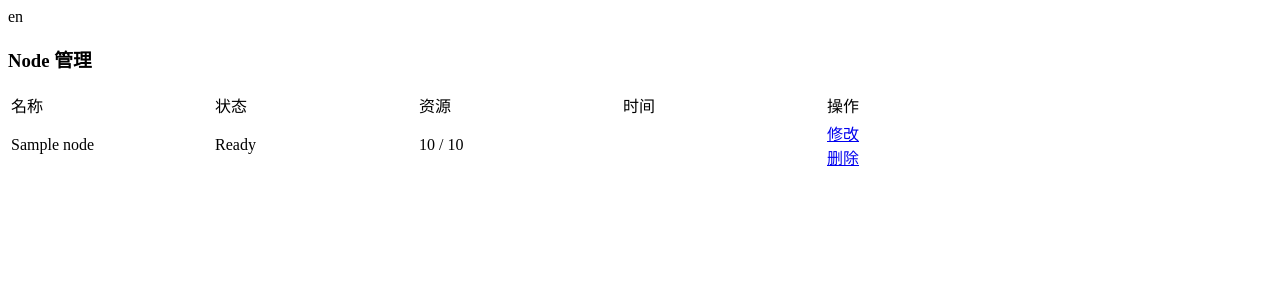
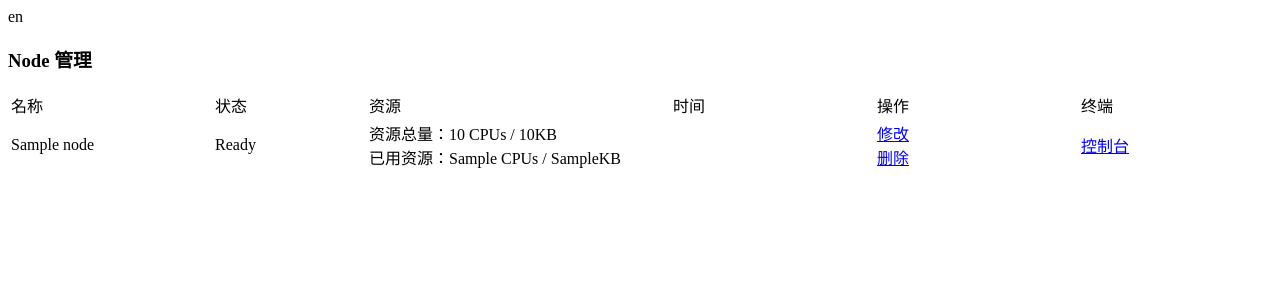
Before and after one commit to xdhuxc/xdevops, a Flask app: template app/templates/node.html in a window 1280 px wide. Shown: the top 300 px of the page. Run offline with Flask 2, Linux system fonts and the light colour scheme; the template is opened without the code that fills it: most values are stand-ins (such as "Sample title", 1, 10 or a date in 2020); some libraries are stand-ins or nearby versions.

Commit message:
node基本信息展示。

```diff
--- a/app/templates/node.html
+++ b/app/templates/node.html
@@ -16,25 +16,32 @@
                 <td>资源</td>
                 <td>时间</td>
                 <td>操作</td>
+                <td>终端</td>
             </tr>
             {% for node in node_list %}
                 <tr>
                     <td style="width: 200px">{{ node['node_name'] }}</td>
-                    <td style="width: 200px">
+                    <td style="width: 150px">
                         {% if node['node_status'] == 'True' %}
                             Ready
                         {% else %}
                             NotReady
                         {% endif %}
                     </td>
-                    <td style="width: 200px">{{ node['node_cpu_capacity'] }} / {{ node['node_memory_capacity'] }}</td>
-
+                    <td style="width: 300px">
+                        <span>资源总量：{{ node['node_cpu_capacity'] }} CPUs / {{ node['node_memory_capacity'] }}KB </span>
+                        <br>
+                        <span>已用资源：{{ node['node_cpu_allocatable'] }} CPUs / {{ node['node_memory_allocatable'] }}KB </span>
+                    </td>
                     <td style="width: 200px"> {{ moment(node['node_age']).fromNow(refresh=True)  }}</td>
                     <td style="width: 200px">
                         <a href="#">修改</a>
                         <br>
                         <a href="#">删除</a>
                     </td>
+                    <td>
+                        <a href="#">控制台</a>
+                    </td>
                 </tr>
             {% endfor %}
         </table>
```
Also changed, not shown: app/main/views.py (+2 -7 lines).
